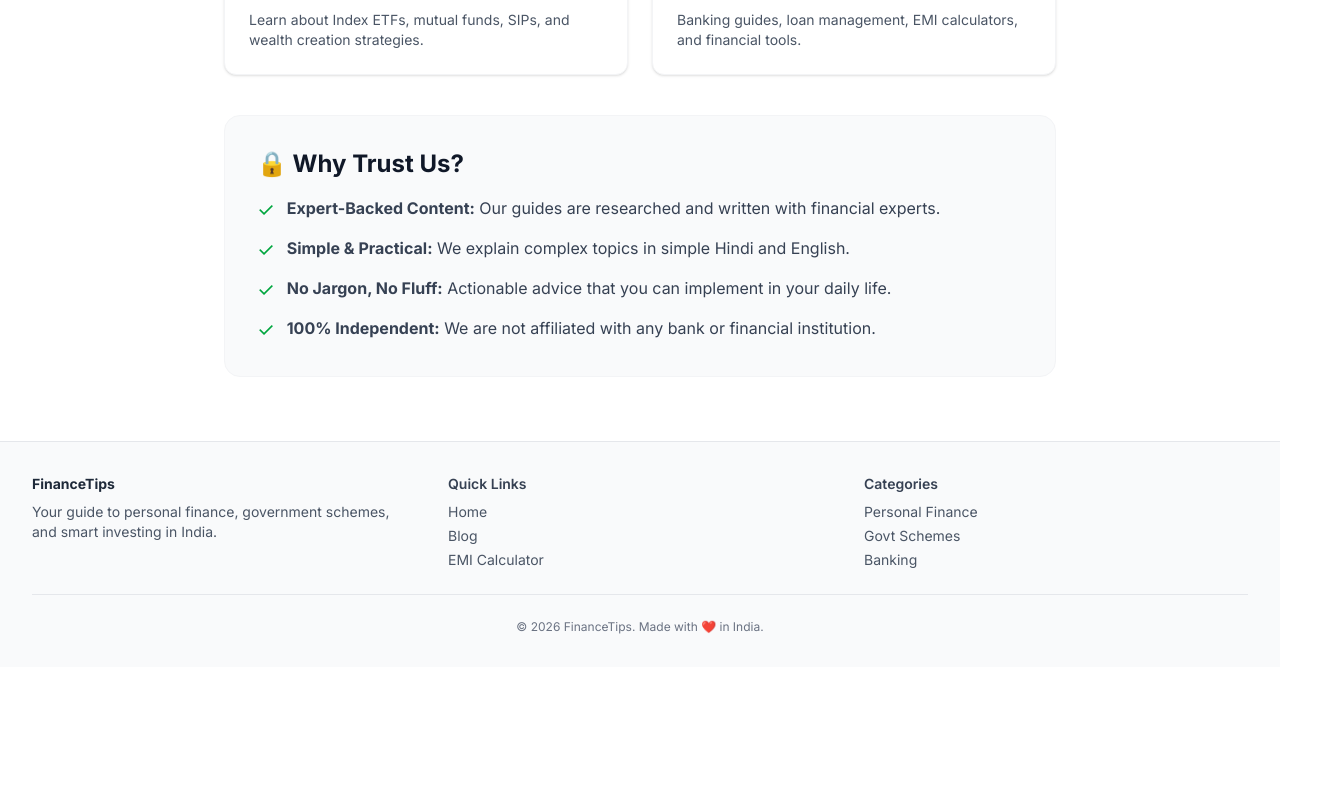
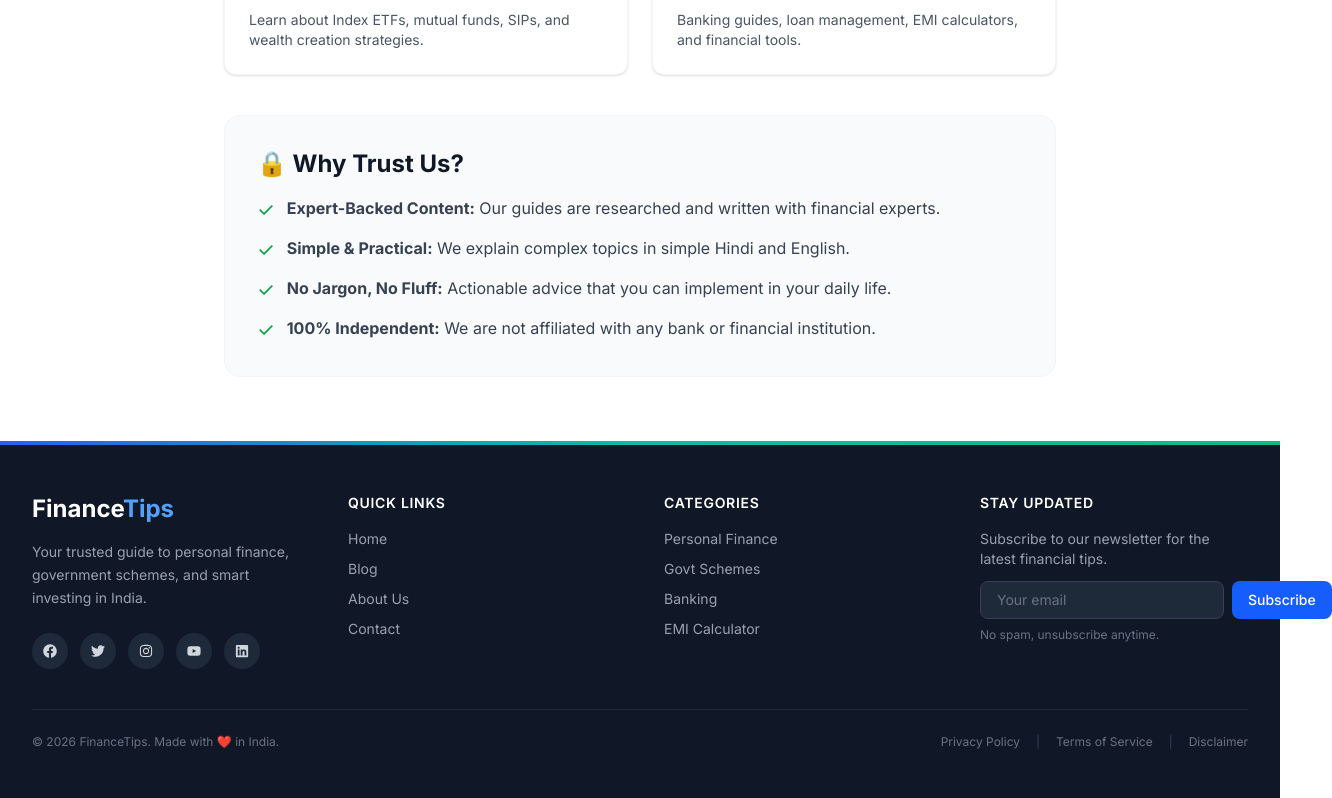
Before and after one commit to imtiyazemmu/financial-frontend, a Next.js app: page /about in a window 1280 px wide. Shown: the part 822-1620 px from the top of the page, 1332 px wide, since content can reach past the window. Before the commit the page ends 1489 px from the top, so only its background shows below. Built offline with nearby package versions, Linux system fonts and the light colour scheme; no server answers.

Commit message:
feat: modern and advanced footer with social icons, newsletter, and legal pages

```diff
--- a/components/Footer.tsx
+++ b/components/Footer.tsx
@@ -1,35 +1,175 @@
 import Link from 'next/link';
+import { FaFacebook, FaTwitter, FaInstagram, FaYoutube, FaLinkedin } from 'react-icons/fa';
 
 export default function Footer() {
+  const currentYear = new Date().getFullYear();
+
   return (
-    <footer className="bg-gray-50 border-t border-gray-200">
-      <div className="max-w-7xl mx-auto px-4 sm:px-6 lg:px-8 py-8">
-        <div className="grid grid-cols-1 md:grid-cols-3 gap-8 text-sm">
+    <footer className="bg-gray-900 text-gray-300 border-t-4 border-t-transparent border-image-gradient">
+      <div className="max-w-7xl mx-auto px-4 sm:px-6 lg:px-8 py-12">
+
+        {/* Main Footer Grid */}
+        <div className="grid grid-cols-1 md:grid-cols-2 lg:grid-cols-4 gap-8 lg:gap-12">
+
+          {/* Column 1 – Brand */}
+          <div className="space-y-4">
+            <Link href="/" className="text-2xl font-bold text-white inline-block">
+              Finance<span className="text-blue-400">Tips</span>
+            </Link>
+            <p className="text-sm text-gray-400 leading-relaxed max-w-xs">
+              Your trusted guide to personal finance, government schemes, and smart investing in India.
+            </p>
+            {/* Social Icons */}
+            <div className="flex gap-3 pt-2">
+              <a
+                href="#"
+                aria-label="Facebook"
+                className="w-9 h-9 bg-gray-800 hover:bg-blue-600 rounded-full flex items-center justify-center transition-colors duration-300"
+              >
+                <FaFacebook className="text-sm" />
+              </a>
+              <a
+                href="#"
+                aria-label="Twitter"
+                className="w-9 h-9 bg-gray-800 hover:bg-sky-500 rounded-full flex items-center justify-center transition-colors duration-300"
+              >
+                <FaTwitter className="text-sm" />
+              </a>
+              <a
+                href="#"
+                aria-label="Instagram"
+                className="w-9 h-9 bg-gray-800 hover:bg-pink-600 rounded-full flex items-center justify-center transition-colors duration-300"
+              >
+                <FaInstagram className="text-sm" />
+              </a>
+              <a
+                href="#"
+                aria-label="YouTube"
+                className="w-9 h-9 bg-gray-800 hover:bg-red-600 rounded-full flex items-center justify-center transition-colors duration-300"
+              >
+                <FaYoutube className="text-sm" />
+              </a>
+              <a
+                href="#"
+                aria-label="LinkedIn"
+                className="w-9 h-9 bg-gray-800 hover:bg-blue-700 rounded-full flex items-center justify-center transition-colors duration-300"
+              >
+                <FaLinkedin className="text-sm" />
+              </a>
+            </div>
+          </div>
+
+          {/* Column 2 – Quick Links */}
           <div>
-            <h3 className="font-bold text-gray-800">FinanceTips</h3>
-            <p className="text-gray-600 mt-2">Your guide to personal finance, government schemes, and smart investing in India.</p>
-          </div>
-          <div>
-            <h4 className="font-semibold text-gray-700">Quick Links</h4>
-            <ul className="mt-2 space-y-1">
-              <li><Link href="/" className="text-gray-600 hover:text-blue-700 transition">Home</Link></li>
-              <li><Link href="/blog" className="text-gray-600 hover:text-blue-700 transition">Blog</Link></li>
-              <li><Link href="/tools/emi-calculator" className="text-gray-600 hover:text-blue-700 transition">EMI Calculator</Link></li>
+            <h4 className="text-white font-semibold text-sm uppercase tracking-wider mb-4">
+              Quick Links
+            </h4>
+            <ul className="space-y-2.5 text-sm">
+              <li>
+                <Link href="/" className="text-gray-400 hover:text-white transition-colors duration-200">
+                  Home
+                </Link>
+              </li>
+              <li>
+                <Link href="/blog" className="text-gray-400 hover:text-white transition-colors duration-200">
+                  Blog
+                </Link>
+              </li>
+              <li>
+                <Link href="/about" className="text-gray-400 hover:text-white transition-colors duration-200">
+                  About Us
+                </Link>
+              </li>
+              <li>
+                <Link href="/contact" className="text-gray-400 hover:text-white transition-colors duration-200">
+                  Contact
+                </Link>
+              </li>
             </ul>
           </div>
+
+          {/* Column 3 – Categories */}
           <div>
-            <h4 className="font-semibold text-gray-700">Categories</h4>
-            <ul className="mt-2 space-y-1">
-              <li><Link href="/category/personal-finance" className="text-gray-600 hover:text-blue-700 transition">Personal Finance</Link></li>
-              <li><Link href="/category/government-schemes" className="text-gray-600 hover:text-blue-700 transition">Govt Schemes</Link></li>
-              <li><Link href="/category/banking" className="text-gray-600 hover:text-blue-700 transition">Banking</Link></li>
+            <h4 className="text-white font-semibold text-sm uppercase tracking-wider mb-4">
+              Categories
+            </h4>
+            <ul className="space-y-2.5 text-sm">
+              <li>
+                <Link href="/category/personal-finance" className="text-gray-400 hover:text-white transition-colors duration-200">
+                  Personal Finance
+                </Link>
+              </li>
+              <li>
+                <Link href="/category/government-schemes" className="text-gray-400 hover:text-white transition-colors duration-200">
+                  Govt Schemes
+                </Link>
+              </li>
+              <li>
+                <Link href="/category/banking" className="text-gray-400 hover:text-white transition-colors duration-200">
+                  Banking
+                </Link>
+              </li>
+              <li>
+                <Link href="/tools/emi-calculator" className="text-gray-400 hover:text-white transition-colors duration-200">
+                  EMI Calculator
+                </Link>
+              </li>
             </ul>
           </div>
+
+          {/* Column 4 – Newsletter / Legal */}
+          <div>
+            <h4 className="text-white font-semibold text-sm uppercase tracking-wider mb-4">
+              Stay Updated
+            </h4>
+            <p className="text-sm text-gray-400 mb-3">
+              Subscribe to our newsletter for the latest financial tips.
+            </p>
+            <form className="flex flex-col sm:flex-row gap-2">
+              <input
+                type="email"
+                placeholder="Your email"
+                className="flex-1 px-4 py-2 bg-gray-800 border border-gray-700 rounded-lg text-sm text-white placeholder-gray-500 focus:outline-none focus:ring-2 focus:ring-blue-500 focus:border-transparent"
+                aria-label="Email address"
+              />
+              <button
+                type="submit"
+                className="px-4 py-2 bg-blue-600 hover:bg-blue-700 text-white text-sm font-medium rounded-lg transition-colors duration-200 whitespace-nowrap"
+              >
+                Subscribe
+              </button>
+            </form>
+            <p className="text-xs text-gray-500 mt-2">No spam, unsubscribe anytime.</p>
+          </div>
         </div>
-        <div className="border-t border-gray-200 mt-6 pt-6 text-center text-xs text-gray-500">
-          &copy; {new Date().getFullYear()} FinanceTips. Made with ❤️ in India.
+
+        {/* Divider */}
+        <div className="border-t border-gray-800 mt-10 pt-6 flex flex-col sm:flex-row justify-between items-center gap-4 text-xs text-gray-500">
+          <p>
+            &copy; {currentYear} FinanceTips. Made with ❤️ in India.
+          </p>
+          <div className="flex gap-4">
+            <Link href="/privacy-policy" className="hover:text-gray-300 transition-colors">
+              Privacy Policy
+            </Link>
+            <span className="text-gray-700">|</span>
+            <Link href="/terms" className="hover:text-gray-300 transition-colors">
+              Terms of Service
+            </Link>
+            <span className="text-gray-700">|</span>
+            <Link href="/disclaimer" className="hover:text-gray-300 transition-colors">
+              Disclaimer
+            </Link>
+          </div>
         </div>
       </div>
+
+      {/* Gradient Border Style */}
+      <style jsx>{`
+        .border-image-gradient {
+          border-image: linear-gradient(to right, #2563eb, #14b8a6, #10b981) 1;
+        }
+      `}</style>
     </footer>
   );
 }
```
